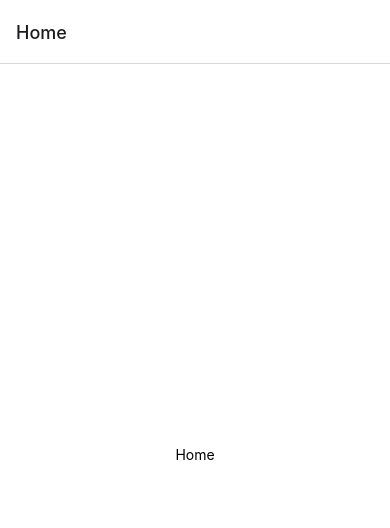
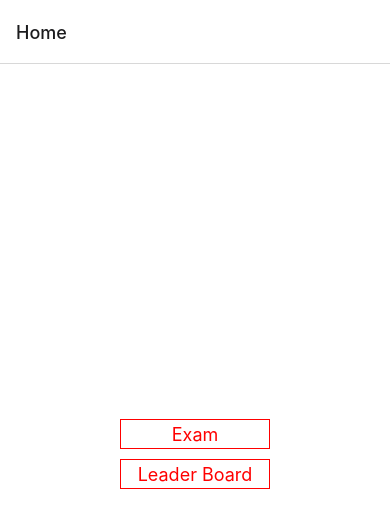
Before and after one commit to lertumpai/exam-bd, a React Native app: screen /Home in a window 390 px wide. Shown: the top 528 px of the page. Built offline with nearby package versions, Linux system fonts and the light colour scheme.

Commit message:
implement button component

```diff
--- /dev/null
+++ b/components/Button.tsx
@@ -0,0 +1,27 @@
+import React from 'react';
+import {StyleProp, StyleSheet, Text, TextStyle, TouchableOpacity, View, ViewStyle} from 'react-native';
+import {GestureResponderEvent} from "react-native/Libraries/Types/CoreEventTypes";
+
+type Props = {
+  onPress: (event: GestureResponderEvent) => void;
+  title: string;
+  buttonStyle?: StyleProp<ViewStyle>;
+  textStyle?: StyleProp<TextStyle>;
+}
+
+export default function Button(props: Props) {
+  return (
+    <View style={styles.container}>
+      <TouchableOpacity style={props.buttonStyle} onPress={props.onPress}>
+        <Text style={props.textStyle}>{props.title}</Text>
+      </TouchableOpacity>
+    </View>
+  );
+};
+
+const styles = StyleSheet.create({
+  container: {
+    justifyContent: 'center',
+    alignItems: 'center',
+  },
+});
--- a/screens/Home.tsx
+++ b/screens/Home.tsx
@@ -1,6 +1,7 @@
-import {StyleSheet, Text, View} from "react-native";
+import {StyleSheet, View} from "react-native";
 import {NativeStackScreenProps} from "@react-navigation/native-stack";
 import {RootStackParamList} from "../root.navigation";
+import Button from "../components/Button";
 
 const styles = StyleSheet.create({
   container: {
@@ -8,6 +9,26 @@ const styles = StyleSheet.create({
     backgroundColor: '#fff',
     alignItems: 'center',
     justifyContent: 'center',
+  },
+  examButton: {
+    borderStyle: 'solid',
+    borderColor: 'red',
+    borderWidth: 1,
+    alignItems: 'center',
+    justifyContent: 'center',
+    width: 150,
+    height: 30,
+    margin: 5
+  },
+  leaderBoardButton: {
+    borderStyle: 'solid',
+    borderColor: 'red',
+    borderWidth: 1,
+    alignItems: 'center',
+    justifyContent: 'center',
+    width: 150,
+    height: 30,
+    margin: 5
   },
 });
 
@@ -17,7 +38,30 @@ type HomeScreenNavigationProp = NativeStackScreenProps<RootStackParamList, 'Home
 export default function HomeScreen({navigation}: HomeScreenNavigationProp) {
   return (
     <View style={styles.container}>
-      <Text>Home</Text>
+      <Button
+        title="Exam"
+        textStyle={
+          {
+            color: 'red',
+            fontSize: 18
+          }}
+        buttonStyle={styles.examButton}
+        onPress={() =>
+          navigation.navigate('Exam')
+        }
+      />
+      <Button
+        title="Leader Board"
+        textStyle={
+          {
+            color: 'red',
+            fontSize: 18
+          }}
+        buttonStyle={styles.leaderBoardButton}
+        onPress={() =>
+          navigation.navigate('LeaderBoard')
+        }
+      />
     </View>
   );
 }
```
